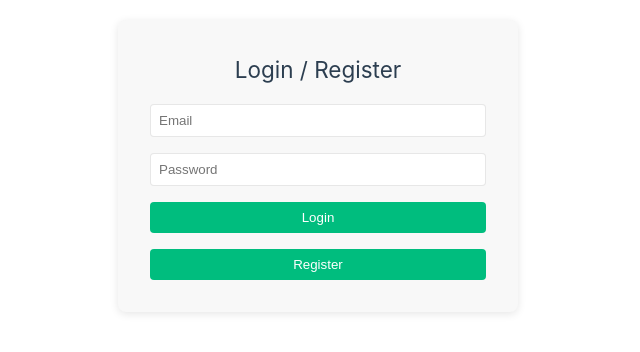
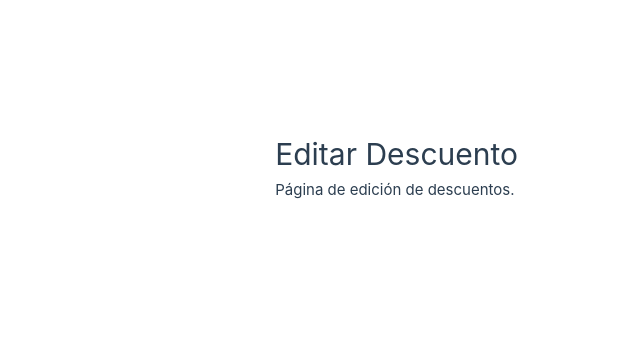
Before and after one commit to Jcmr5720/metrospace, a Vue app: page /ventas/descuentos/editar in a window 1280 px wide. Before the commit this address led to /login. Shown: the part 234-586 px from the top of the page, without its empty margins (122-762 px from the left). Built offline with nearby package versions, Linux system fonts and the light colour scheme.

Commit message:
Add EditDiscountPage and route

```diff
--- a/src/App.jsx
+++ b/src/App.jsx
@@ -2,6 +2,7 @@ import React from 'react'
 import { BrowserRouter, Routes, Route, Navigate } from 'react-router-dom'
 import LoginRegisterPage from './LoginRegisterPage'
 import DashboardPage from './DashboardPage'
+import EditDiscountPage from './EditDiscountPage'
 
 export default function App() {
   return (
@@ -9,6 +10,7 @@ export default function App() {
       <Routes>
         <Route path="/login" element={<LoginRegisterPage />} />
         <Route path="/dashboard" element={<DashboardPage />} />
+        <Route path="/ventas/descuentos/editar" element={<EditDiscountPage />} />
         <Route path="*" element={<Navigate to="/login" replace />} />
       </Routes>
     </BrowserRouter>
--- /dev/null
+++ b/src/EditDiscountPage.jsx
@@ -0,0 +1,10 @@
+import React from 'react'
+
+export default function EditDiscountPage() {
+  return (
+    <div className="edit-discount-page">
+      <h1>Editar Descuento</h1>
+      <p>Página de edición de descuentos.</p>
+    </div>
+  )
+}
```
